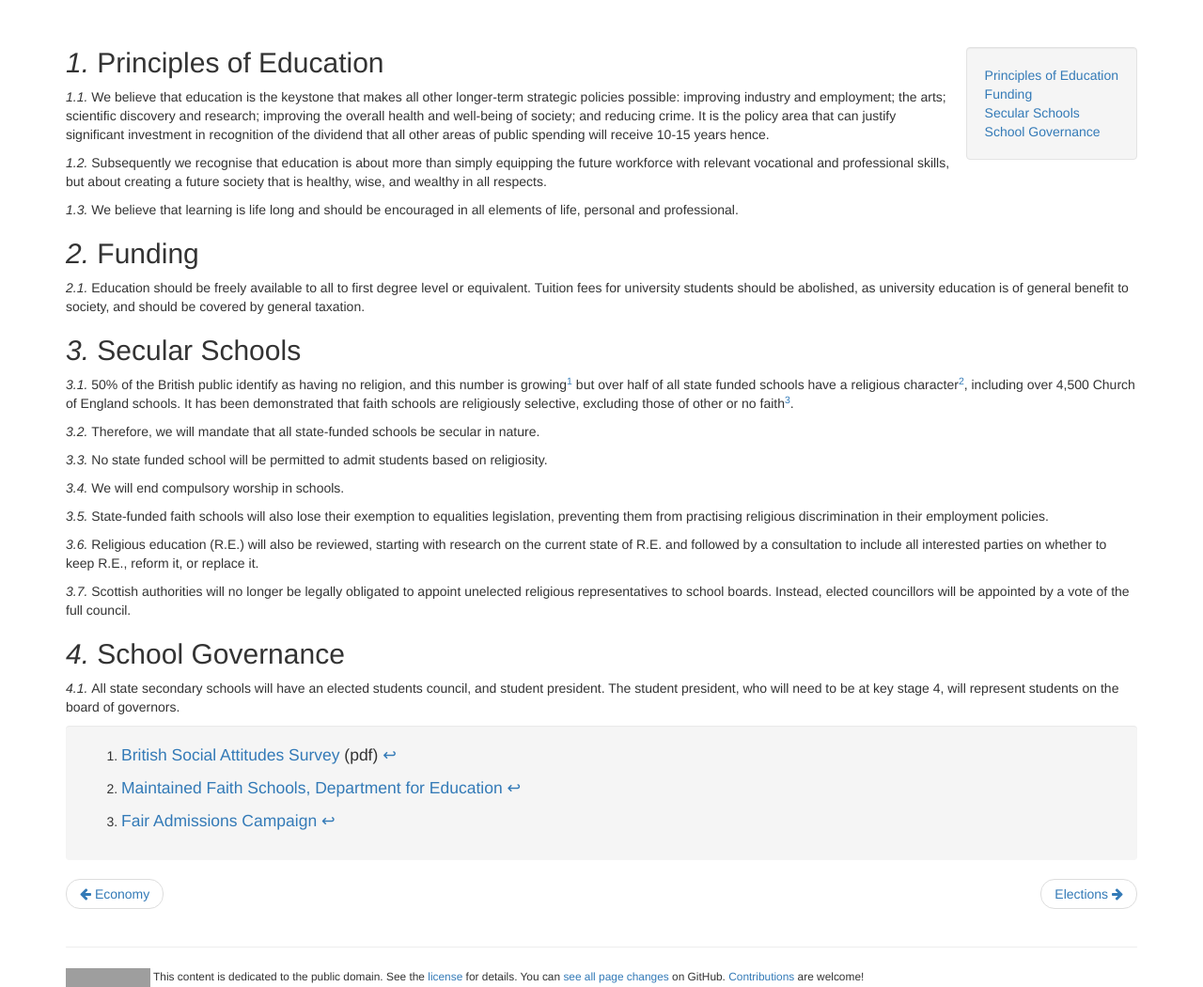
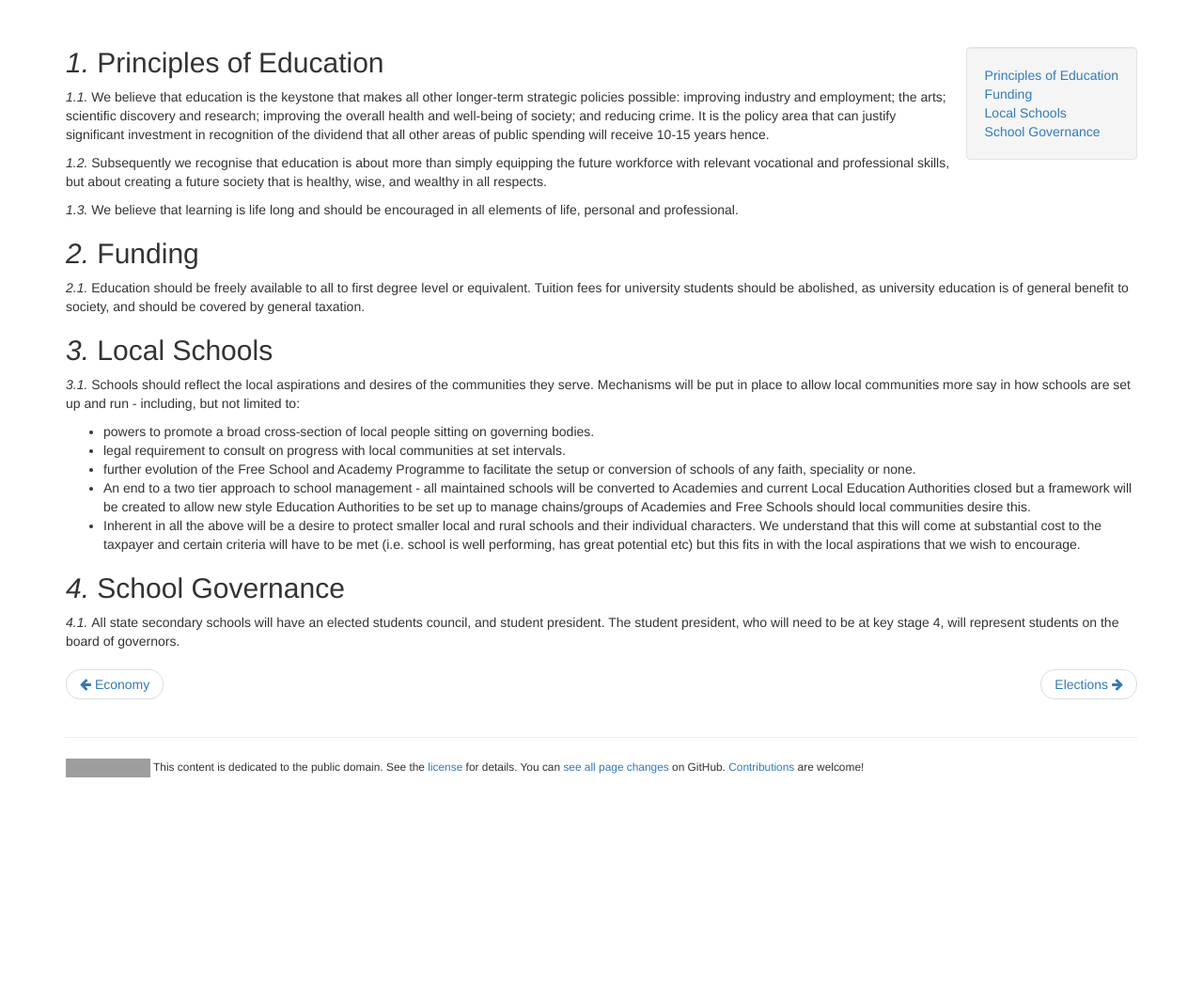
Before and after one commit to openpolitics/manifesto, a Jekyll site: the page built from manifesto/education.md, in a window 1280 px wide and 1280 px high. Shown: the part 230-1280 px from the top of the window at 94% size. Built offline with Jekyll 4.4.1, drawn with Linux system fonts in a browser that asks for light colours; nearby versions of some CDN libraries; grey boxes are pictures that could not be loaded.

Commit message:
Local schools
Replacing Secular Schools policy with Local Schools.
The problem with actively promoting the removal of Faith Schools is that there is a broad section of society that see value in Faith Schools and religious direction.  If this is to be a truly "people's manifesto" we need to work on mechanisms to promote more local influence in how educational establishments are set up and run; within a basic framework specified by the state.  Otherwise we risk the development of two distinct systems in the country - something that is happening to a certain extent right now with a Maintained and Academy/Free school programme running side by side.
Allowing for more local influence will naturally direct educational establishments towards the general consensus of the people - if, for example, the vast majority of local people do not have a religious belief then educational establishments should move in that direction (if governors/trustees are properly representative).
Closing down the last vestiges of Local Authorities and focusing on enhancing the Academies/Free School programme (and converting remaining Maintained schools) so that it does provide what is required in local communities reduces complexity and enables the state to focus on developing one system.

```diff
--- a/manifesto/education.md
+++ b/manifesto/education.md
@@ -17,26 +17,16 @@ We believe that learning is life long and should be encouraged in all elements o
 
 Education should be freely available to all to first degree level or equivalent. Tuition fees for university students should be abolished, as university education is of general benefit to society, and should be covered by general taxation.
 
-## Secular Schools
+## Local Schools
 
-50% of the British public identify as having no religion, and this number is growing[^1] but over half of all state funded schools have a religious character[^2], including over 4,500 Church of England schools. It has been demonstrated that faith schools are religiously selective, excluding those of other or no faith[^3].
+Schools should reflect the local aspirations and desires of the communities they serve. Mechanisms will be put in place to allow local communities more say in how schools are set up and run - including, but not limited to:
 
-Therefore, we will mandate that all state-funded schools be secular in nature.
-
-No state funded school will be permitted to admit students based on religiosity.
-
-We will end compulsory worship in schools.
-
-State-funded faith schools will also lose their exemption to equalities legislation, preventing them from practising religious discrimination in their employment policies.
-
-Religious education (R.E.) will also be reviewed, starting with research on the current state of R.E. and followed by a consultation to include all interested parties on whether to keep R.E., reform it, or replace it.
-
-Scottish authorities will no longer be legally obligated to appoint unelected religious representatives to school boards. Instead, elected councillors will be appointed by a vote of the full council.
+- powers to promote a broad cross-section of local people sitting on governing bodies.
+- legal requirement to consult on progress with local communities at set intervals.
+- further evolution of the Free School and Academy Programme to facilitate the setup or conversion of schools of any faith, speciality or none.
+- An end to a two tier approach to school management - all maintained schools will be converted to Academies and current Local Education Authorities closed but a framework will be created to allow new style Education Authorities to be set up to manage chains/groups of Academies and Free Schools should local communities desire this.
+- Inherent in all the above will be a desire to protect smaller local and rural schools and their individual characters. We understand that this will come at substantial cost to the taxpayer and certain criteria will have to be met (i.e. school is well performing, has great potential etc) but this fits in with the local aspirations that we wish to encourage.
 
 ## School Governance
 
 All state secondary schools will have an elected students council, and student president. The student president, who will need to be at key stage 4, will represent students on the board of governors.
-
-[^1]: [British Social Attitudes Survey](http://ir2.flife.de/data/natcen-social-research/igb_html/pdf/chapters/BSA28_12Religion.pdf) (pdf)
-[^2]: [Maintained Faith Schools, Department for Education](https://www.gov.uk/government/publications/maintained-faith-schools/maintained-faith-schools)
-[^3]: [Fair Admissions Campaign](http://fairadmissions.org.uk/groundbreaking-new-research-maps-the-segregating-impact-of-faith-school-admissions/)
```
